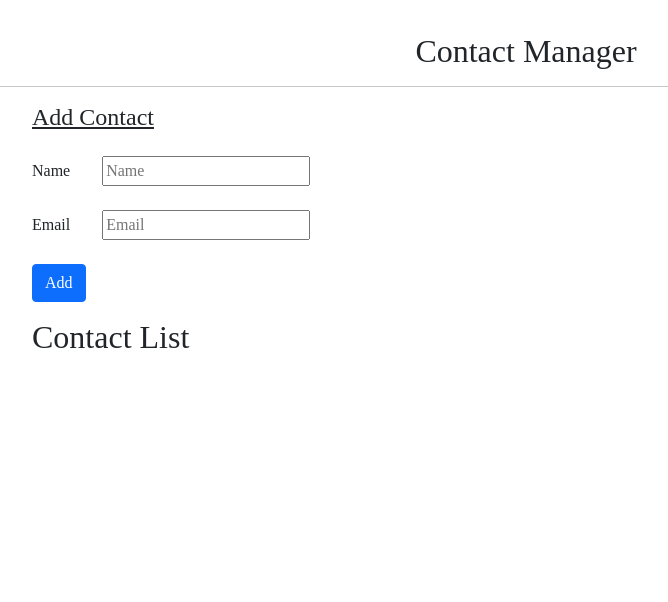
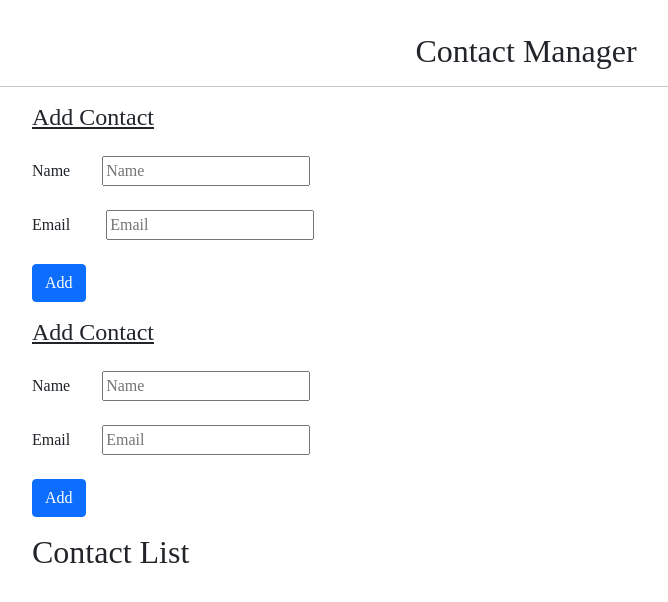
Before and after one commit to Moonijaz/React-js, a React (Vite) app in the folder Contact-manager/: page / in a window 1280 px wide. Shown: the top 602 px of the page, without its empty margins (114-782 px from the left). Built offline with nearby package versions, Linux system fonts and the light colour scheme.

Commit message:
Add contact list file and Addcontact file in app.js

```diff
--- a/Contact-manager/src/App.jsx
+++ b/Contact-manager/src/App.jsx
@@ -1,22 +1,27 @@
-
-import React from 'react'
+import React, { useState } from 'react';
 import Header from "./Components/Header";
-//import AddContact from './Components/AddContact';
+import AddContact from './Components/AddContact';
 import Contactlist from './Components/Contactlist';
 
 
 function App() {
+  const [contacts, setContacts] = useState([]);
+
+  const handleAddContact = (newContact) => {
+    setContacts([...contacts, newContact]);
+  };
+
 
   return (
     <>
     <div className='container'>
       <Header/>
-     {/* <AddContact/> */}
-      <Contactlist/>
+      <AddContact onAddContact={handleAddContact} />
+      <Contactlist contacts={contacts} />
     </div>
 
     </>
   )
-}
+  }
 
-export default App
+export default App;
```
